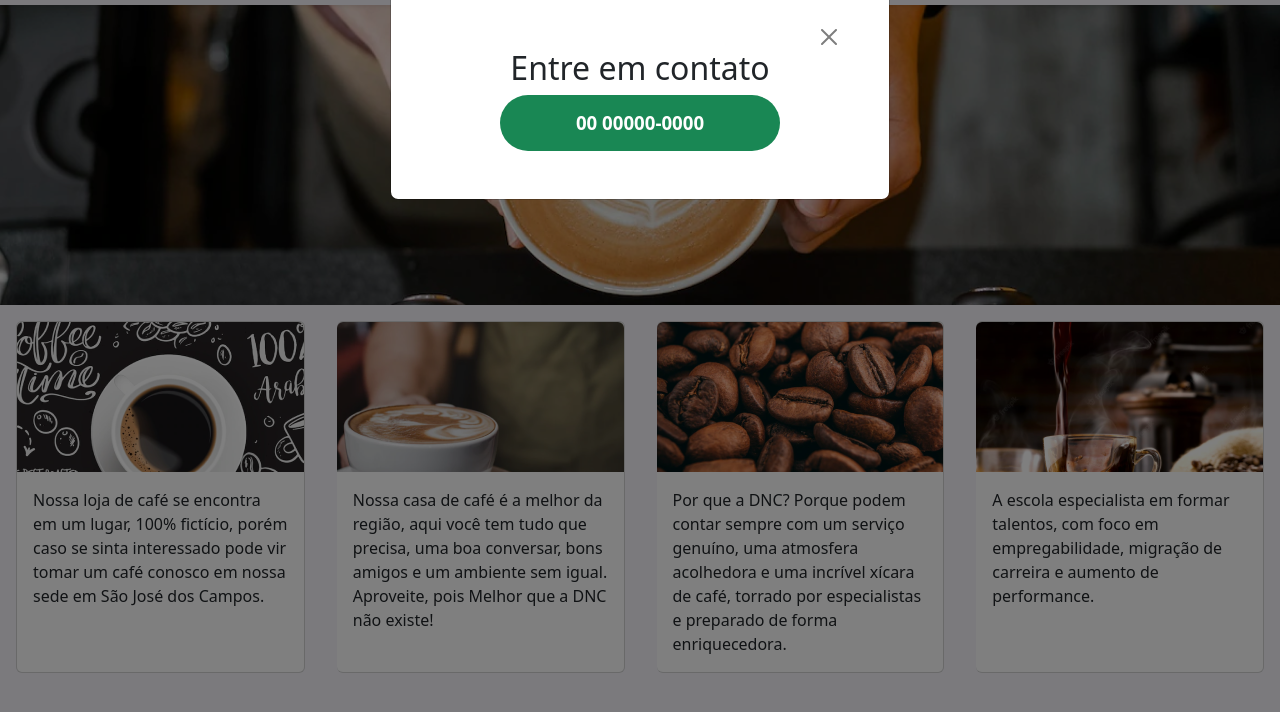
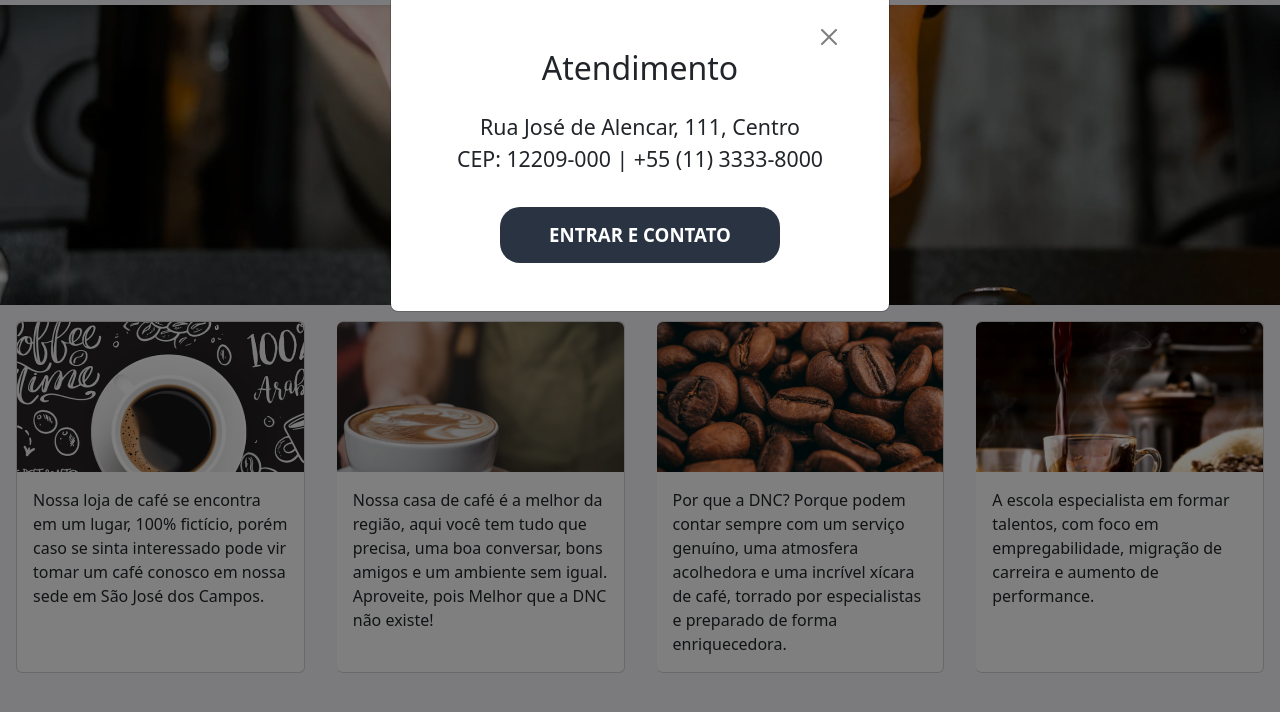
Before and after one commit to marciomedeiros88/dnc-coffee, a website: page index.html in a window 1280 px wide. Both pictures are taken after a click on the link "Funcionamento". Shown: the part 52-764 px from the top of the page. Drawn offline with nearby package versions, Linux system fonts and the light colour scheme.

Commit message:
ajustando modal

```diff
--- a/assets/css/style.css
+++ b/assets/css/style.css
@@ -1,6 +1,6 @@
 .buttonatendimento{
-    border-radius: 2em;
-    background-color: #198754;
+    border-radius: 20px;
+    background-color: #2A3342;
     color: white;
     border: none;
     width:15em;
@@ -8,12 +8,15 @@
     font-size: 14pt;
     margin: auto;
     cursor: pointer;
+    transition-property: color;
+    transition-duration: 0.5s;
+    transition-delay: 200ms;
 }
 
 .buttonatendimento:hover{
     background-color: white;
-    color: #198754;
-    border: solid 1px #198754;
+    color: #2A3342;
+    border: solid 1px #2A3342;
 }
 
 .buttoncomprar{
--- a/index.html
+++ b/index.html
@@ -95,9 +95,10 @@
               <div>
                   <button type="button" class="btn-close float-end" data-bs-dismiss="modal" aria-label="Close"></button>
               </div>
-              <h2 class="text-center fw-light">Entre em contato</h2>
+              <h2 class="text-center fw-light">Atendimento</h2>
+              <p class="p-3 fw-light text-center" style="font-size: 16pt;">Rua José de Alencar, 111, Centro<br/> CEP: 12209-000 | +55 (11) 3333-8000</p>
               <div style="margin:auto;">
-                <button type="button" class="buttonatendimento" data-bs-dismiss="modal" aria-label="Close"><b>00 00000-0000</b></button>
+                <button type="button" class="buttonatendimento" data-bs-dismiss="modal" aria-label="Close"><b>ENTRAR E CONTATO</b></button>
               </div>
 
           </div>
```
